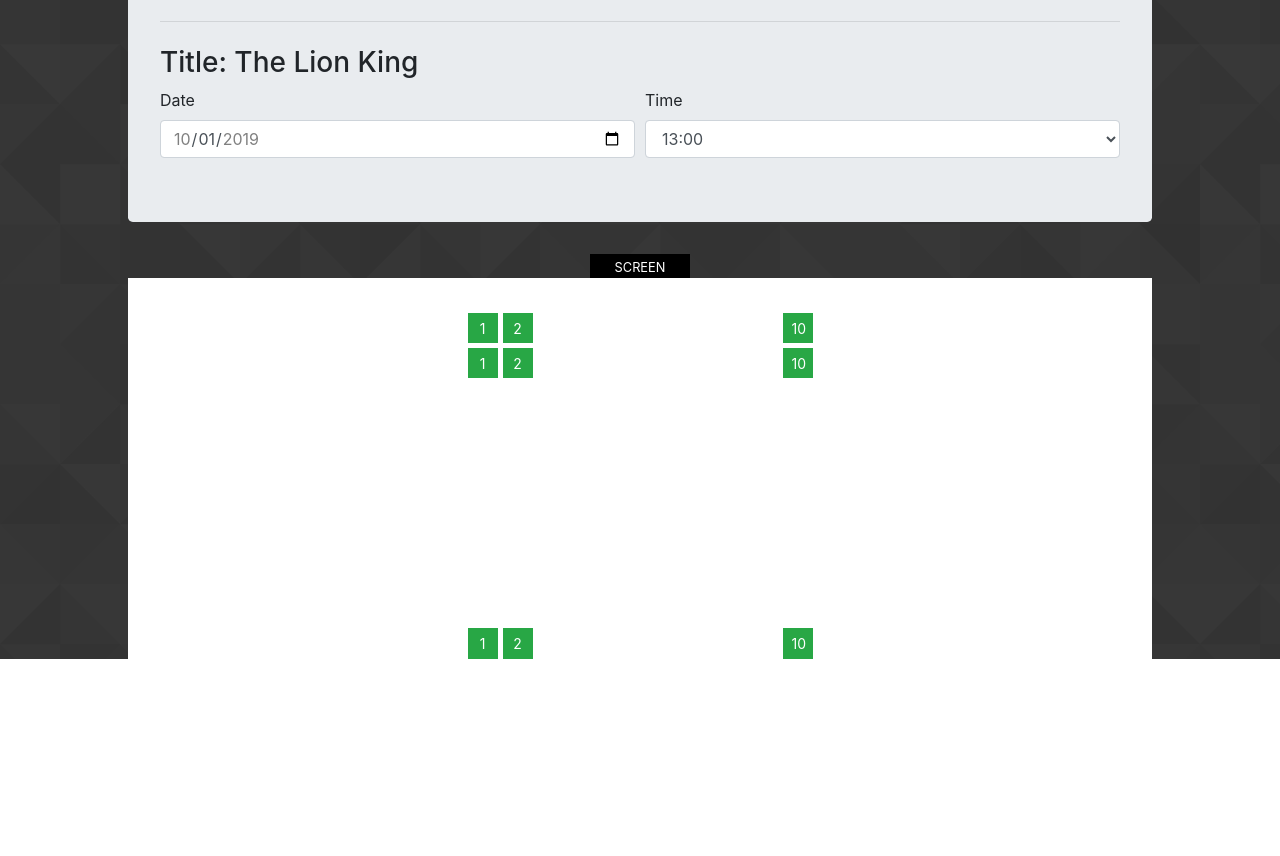
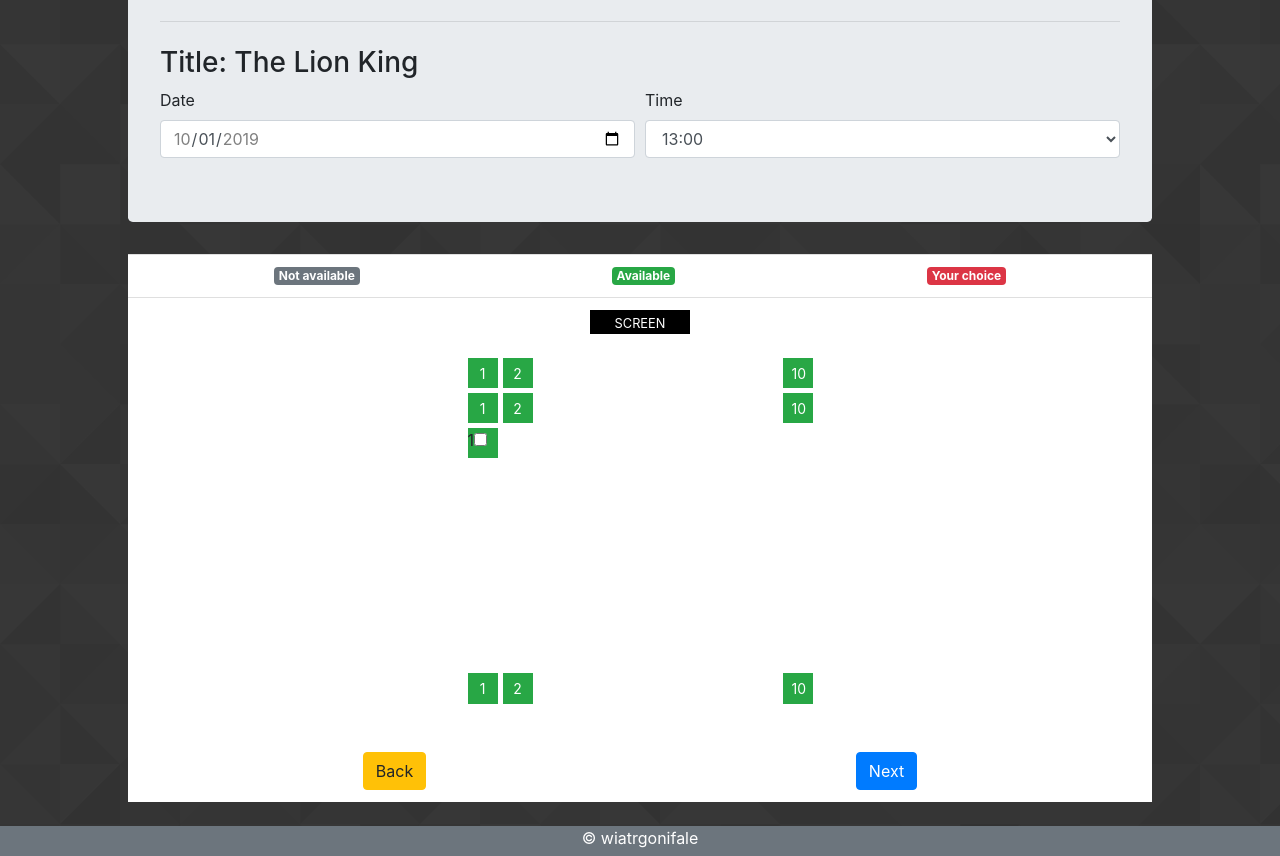
Before and after one commit to junasia/CinemaApp, a plain HTML site: page seats.html in a window 1280 px wide. Shown: the part 196-1052 px from the top of the page. Before the commit the page ends 855 px from the top, so only its background shows below. Drawn offline with nearby package versions, Linux system fonts and the light colour scheme.

Commit message:
idea with checkbox

```diff
--- a/seats.html
+++ b/seats.html
@@ -41,7 +41,7 @@
             </ul>
         </div>
     </nav>
-    <container class="d-flex flex-column align-items-center">
+    <container class="d-flex flex-column align-items-center mb-4">
         <div class="jumbotron pt-3 mt-3" style="width:80vw">
             <h1 class="display-4">Choose seat</h1>
             <p class="lead">Find seat, which is the most suitable for you and click on it.</p>
@@ -64,8 +64,19 @@
                 </div>
             </form>
         </div>
+        <ul class="list-group list-group-flush" style="width:80vw">
+            <li class="list-group-item d-flex justify-content-around">
+                    <span class="badge badge-secondary">Not available</span>
+                    <span class="badge badge-success">Available</span>
+                    <span class="badge badge-danger">Your choice</span>
+
+            </li>
+            <li class="list-group-item d-flex flex-column align-items-center">
                 <div class="screen text-center"><small>SCREEN</small></div>
-        <div class="seats-container" style="width:80vw">
+                <div class="seats-container mt-4">
+
+                    <label class="bg-success" for="seatC1" style="grid-area: C/1">1<input type="checkbox" id="seatC1"></label>
+
                     <button type="button" class="btn btn-success btn-sm" style="grid-area: A/1" onclick="onSeatClick">1</button>
                     <button type="button" class="btn btn-success btn-sm" style="grid-area: A/2" onclick="onSeatClick">2</button>
                     <button type="button" class="btn btn-success btn-sm" style="grid-area: A/10" onclick="onSeatClick">10</button>
@@ -75,10 +86,20 @@
                     <button type="button" class="btn btn-success btn-sm" style="grid-area: J/1" onclick="onSeatClick">1</button>
                     <button type="button" class="btn btn-success btn-sm" style="grid-area: J/2" onclick="onSeatClick">2</button>
                     <button type="button" class="btn btn-success btn-sm" style="grid-area: J/10" onclick="onSeatClick">10</button>
-
                 </div>
 
+                <div class="d-flex justify-content-around w-100 mt-5">
+                    <button type="button" class="btn btn-warning">Back</button>
+                    <button type="button" class="btn btn-primary">Next</button>
+                </div>
+            </li>
+        </ul>
+
     </container>
+    <footer class="foot bg-secondary">
+        <p class="m-0">&copy wiatrgonifale</p>
+    </footer>
+
     <script src="https://code.jquery.com/jquery-3.3.1.slim.min.js" integrity="sha384-q8i/X+965DzO0rT7abK41JStQIAqVgRVzpbzo5smXKp4YfRvH+8abtTE1Pi6jizo" crossorigin="anonymous"></script>
     <script src="https://cdnjs.cloudflare.com/ajax/libs/popper.js/1.14.7/umd/popper.min.js" integrity="sha384-UO2eT0CpHqdSJQ6hJty5KVphtPhzWj9WO1clHTMGa3JDZwrnQq4sF86dIHNDz0W1" crossorigin="anonymous"></script>
     <script src="https://stackpath.bootstrapcdn.com/bootstrap/4.3.1/js/bootstrap.min.js" integrity="sha384-JjSmVgyd0p3pXB1rRibZUAYoIIy6OrQ6VrjIEaFf/nJGzIxFDsf4x0xIM+B07jRM" crossorigin="anonymous"></script>
--- a/style.css
+++ b/style.css
@@ -4,14 +4,15 @@
   background-repeat: repeat;
   background-position: left top;
   background-attachment: fixed;
+  min-height: 100vh;
+  position: relative;
 }
 
 .seats-container
 {
-  background: white;
   display: grid;
   grid-template-columns: repeat(10,30px);
-  grid-template-rows: [Z] 30px [A] 30px [B] 30px [C] 30px [D] 30px [E] 30px [F] 30px [G] 30px [H] 30px [I] 30px [J];
+  grid-template-rows: [A] 30px [B] 30px [C] 30px [D] 30px [E] 30px [F] 30px [G] 30px [H] 30px [I] 30px [J];
   grid-gap: 5px;
   justify-content: center;
   justify-items: stretch;
@@ -21,6 +22,12 @@
 .seats-container > button
 {
   border-radius: 0;
+}
+
+.seats-container > label
+{
+  width: 30px;
+  height: 30px;
 }
 
 .seats-container > button:focus
@@ -34,3 +41,14 @@
   color: white;
   width: 100px;
 }
+
+.foot
+{
+  position: relative;
+  bottom: 0;
+  left:0;
+  color: white;
+  height: 30px;
+  width: 100%;
+  text-align: center;
+}
```
Also changed, not shown: index.html (+7 -2 lines). Lines whose indentation alone changed are shown as unchanged.
